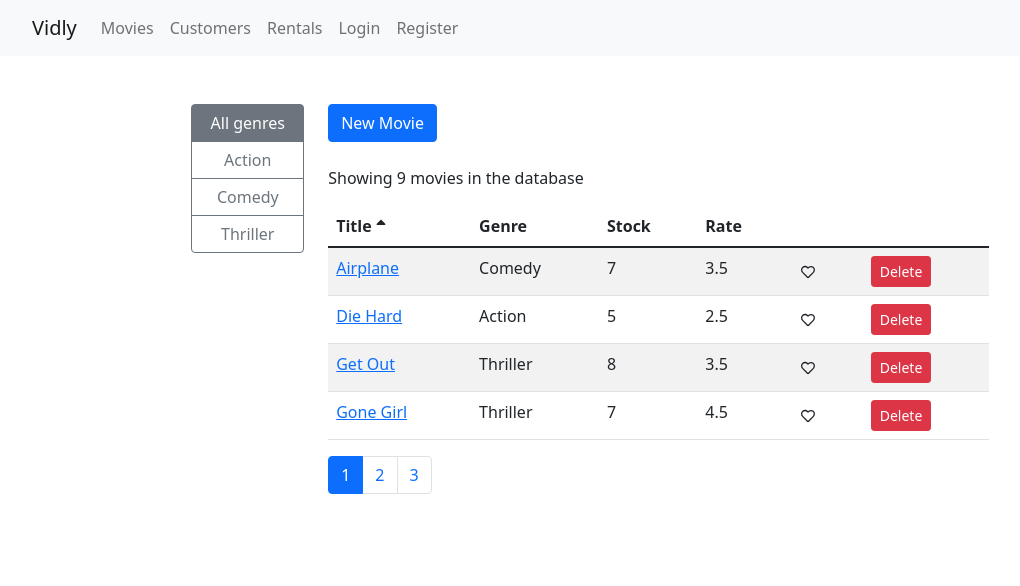
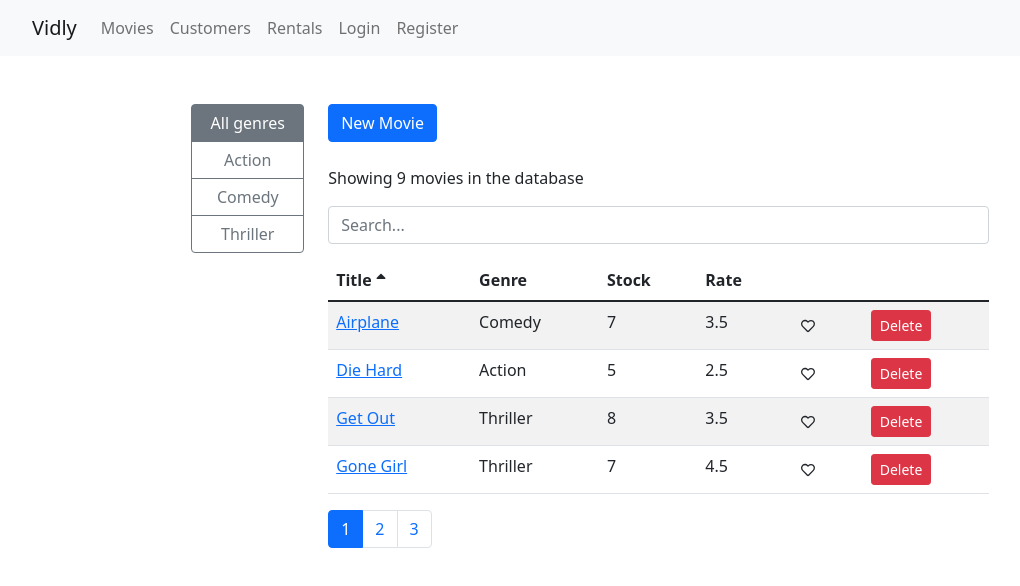
Before and after one commit to christopher-adolphe/learning-react, a React (Create React App) app in the folder vidly-app/: page / in a window 1280 px wide. Shown: the top 586 px of the page, without its empty margins (50-1070 px from the left). Built offline with nearby package versions, Linux system fonts and the light colour scheme; the HTML template or start-up script is replaced by a standard one.

Commit message:
Fixed SelectInput component and added Search component

```diff
--- a/vidly-app/src/components/common/baseInput.jsx
+++ b/vidly-app/src/components/common/baseInput.jsx
@@ -8,7 +8,7 @@ const BaseInput = ({ label, type, name, value, error, onInputChange }) => {
 
   return (
     <div className="mb-3">
-      <label htmlFor={ name } className="form-label">{ label }</label>
+      { label.length ? <label htmlFor={ name } className="form-label">{ label }</label> : '' }
       <input type={ type } className={ inputClasses } id={ name } name={ name } value={ value } onChange={ onInputChange } />
       { error ? <div className="invalid-feedback">{ error }</div> : '' }
     </div>
--- a/vidly-app/src/components/common/baseSelect.jsx
+++ b/vidly-app/src/components/common/baseSelect.jsx
@@ -9,7 +9,7 @@ const BaseSelect = ({ label, name, options, value, error, onInputChange }) => {
   return (
     <div className="mb-3">
       <label htmlFor={ name } className="form-label">{ label }</label>
-      <select className={ selectClasses } id={ name } onChange={ onInputChange }>
+      <select className={ selectClasses } id={ name } name={ name } onChange={ onInputChange }>
         <option value="" />
         {
           options.map(option => (
--- a/vidly-app/src/components/common/form.jsx
+++ b/vidly-app/src/components/common/form.jsx
@@ -57,6 +57,7 @@ class Form extends Component {
 
     // Refactoring the `validate()` method to handle the validation with `Joi`
     const input = { [name]: value };
+    console.log('input: ', input);
     const inputSchema = { [name]: this.schema[name] };
     const { error } = Joi.validate(input, inputSchema);
 
@@ -92,7 +93,6 @@ class Form extends Component {
       delete errors[input.name];
     }
 
-
     // Using the `event.currentTarget` property to get the
     // value of the username input
     data[input.name] = input.value;
--- /dev/null
+++ b/vidly-app/src/components/common/search.jsx
@@ -0,0 +1,17 @@
+import React from 'react';
+import PropTypes from 'prop-types';
+
+const Search = ({ value, onSearchChange }) => {
+  return (
+    <form className="d-flex mb-3">
+      <input className="form-control" type="search" placeholder="Search..." value={ value } onChange={ (event) => onSearchChange(event.currentTarget.value) } />
+    </form>
+  );
+};
+
+Search.propTypes = {
+  value: PropTypes.string,
+  onSearchChange: PropTypes.func.isRequired
+};
+
+export default Search;
--- a/vidly-app/src/components/movie.jsx
+++ b/vidly-app/src/components/movie.jsx
@@ -3,27 +3,6 @@ import Joi from 'joi-browser';
 import Form from './common/form';
 import { getGenres } from '../services/fakeGenreService';
 import { getMovie, saveMovie } from '../services/fakeMovieService';
-
-// const Movie = () => {
-//   const navigate = useNavigate();
-//   const params = useParams();
-
-//   const handleSave = () => {
-//     navigate('/');
-//   };
-
-//   return (
-//     <div className="container">
-//       <div className="row">
-//         <div className="col">
-//           <h1 className="mb-4">Movie Form { params.id }</h1>
-
-//           <button type="button" className="btn btn-primary" onClick={ handleSave }>Save</button>
-//         </div>
-//       </div>
-//     </div>
-//   );
-// }
 
 class Movie extends Form {
   state = {
@@ -60,7 +39,9 @@ class Movie extends Form {
     const movie = getMovie(movieId);
 
     if (!movie) {
-      return navigate({ pathname: '/movies' });
+      navigate({ pathname: '/not-found' });
+
+      return;
     }
 
     this.setState({ data: this.mapToViewModel(movie) });
--- a/vidly-app/src/components/movies.jsx
+++ b/vidly-app/src/components/movies.jsx
@@ -3,6 +3,7 @@ import { Link } from 'react-router-dom';
 import _ from 'lodash';
 import MoviesTable from './moviesTable';
 import Filter from './common/filter';
+import Search from './common/search';
 import Pagination from './common/pagination';
 import { getMovies, deleteMovie } from '../services/fakeMovieService';
 import { getGenres } from '../services/fakeGenreService';
@@ -15,7 +16,8 @@ class Movies extends Component {
     currentPage: 1,
     currentFilter: 'All genres',
     pageSize: 4,
-    sortColumn: { path: 'title', order: 'asc' }
+    sortColumn: { path: 'title', order: 'asc' },
+    searchQuery: ''
   };
 
   componentDidMount() {
@@ -25,8 +27,15 @@ class Movies extends Component {
   }
 
   getpaginatedData() {
-    const { movies, currentPage, currentFilter, pageSize, sortColumn } = this.state;
-    const filteredMovies = currentFilter !== 'All genres' ? movies.filter(movie => movie.genre.name === currentFilter) : movies;
+    const { movies, currentPage, currentFilter, pageSize, sortColumn, searchQuery } = this.state;
+    let filteredMovies = movies;
+
+    if (searchQuery) {
+      filteredMovies = movies.filter(movie => movie.title.toLowerCase().startsWith(searchQuery.toLowerCase()));
+    } else if (currentFilter !== 'All genres') {
+      filteredMovies = movies.filter(movie => movie.genre.name === currentFilter);
+    }
+
     const count = filteredMovies.length;
     const sortedMovies = _.orderBy(filteredMovies, [sortColumn.path], [sortColumn.order]);
     const paginatedData = paginate(sortedMovies, currentPage, pageSize);
@@ -35,7 +44,7 @@ class Movies extends Component {
   }
 
   displayMovies() {
-    const { genres, currentPage, currentFilter, pageSize, sortColumn } = this.state;
+    const { genres, currentPage, currentFilter, pageSize, sortColumn, searchQuery } = this.state;
     const { count, paginatedData: movies } = this.getpaginatedData();
 
     return count
@@ -48,6 +57,8 @@ class Movies extends Component {
               <Link className="btn btn-primary mb-4" to="/movies/new">New Movie</Link>
 
               <p>Showing { `${count} ${count > 1 ? `movies` : `movie`} ` } in the database</p>
+
+              <Search value={ searchQuery } onSearchChange={ this.handleSearch } />
 
               <MoviesTable
                 movies={ movies }
@@ -90,7 +101,11 @@ class Movies extends Component {
   };
 
   handleFilterChange = (genre) => {
-    this.setState({ currentFilter: genre, currentPage: 1 });
+    this.setState({ currentFilter: genre, currentPage: 1, searchQuery: '' });
+  };
+
+  handleSearch = (query) => {
+    this.setState({ searchQuery: query, currentFilter: 'All genres', currentPage: 1 });
   };
 
   render() {
--- a/vidly-app/src/index.js
+++ b/vidly-app/src/index.js
@@ -34,6 +34,7 @@ ReactDOM.render(
           <Route path="rentals" element={ <Rentals /> } />
           <Route path="login" element={ <LoginForm /> } />
           <Route path="register" element={ <RegisterForm /> } />
+          <Route path="not-found" element={ <NotFound /> } />
           <Route path="*" element={ <NotFound /> } />
         </Route>
       </Routes>
```
